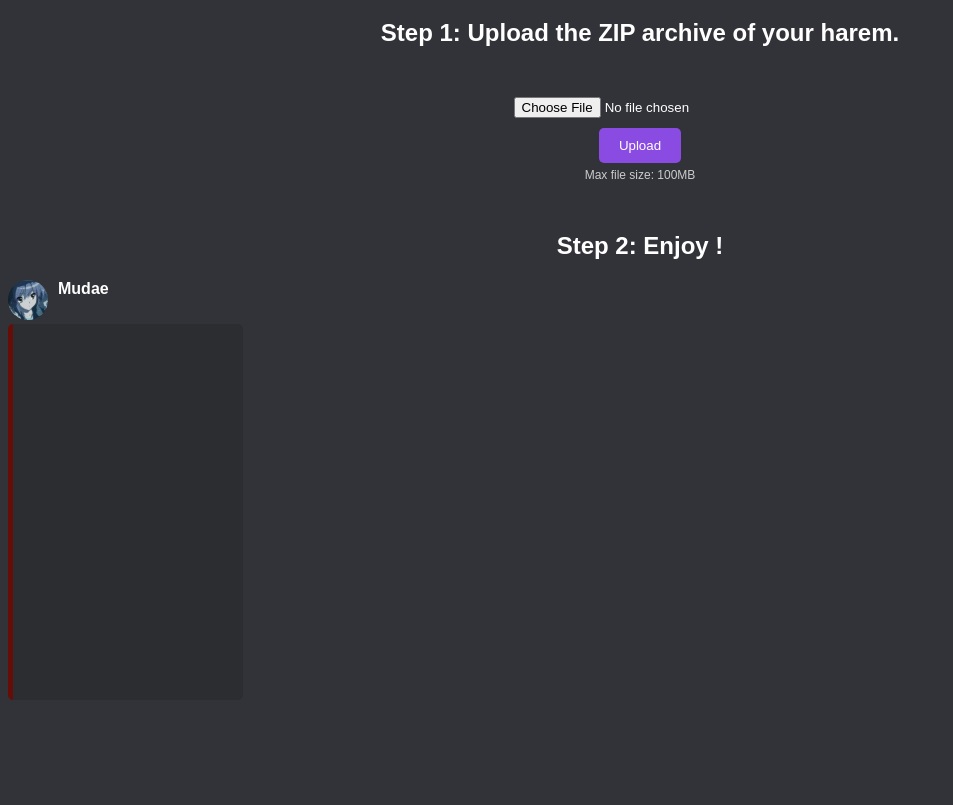
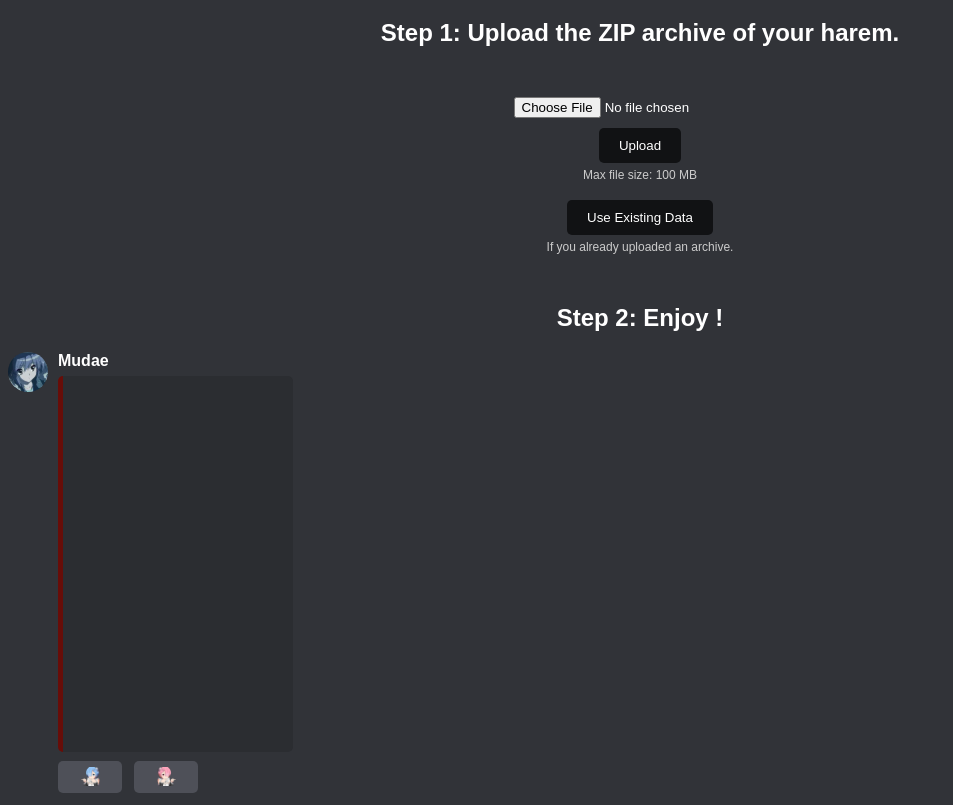
Before and after one commit to Kejneafout/mudae-harem-viewer, a website: page public/index.html in a window 1280 px wide. Shown: the part 61-866 px from the top of the page, without its empty margins (0-953 px from the left). Before the commit the page ends 800 px from the top, so only its background shows below. Drawn offline with Linux system fonts and the light colour scheme.

Commit message:
still WIP + 2 new assets

```diff
--- a/public/index.html
+++ b/public/index.html
@@ -2,6 +2,8 @@
 <html>
 
   <head>
+    <meta charset="UTF-8">
+    <meta name="viewport" content="width=device-width, initial-scale=1.0">
     <title>Mudae Embed Simulator</title>
     <link rel="stylesheet" href="styles.css">
   </head>
@@ -15,14 +17,17 @@
 	<input type="file" id="fileInput" name="file" accept=".zip" required>
 	<br>
 	<input type="submit" value="Upload">
-	<div class="filesize">Max file size: 100MB</div>
+	<div class="message">Max file size: 100 MB</div>
+	<br>
+	<button type="button" id="useExistingData">Use Existing Data</button>
+	<div class="message">If you already uploaded an archive.</div>
       </form>
     </div>
 
     <h2>Step 2: Enjoy !</h2>
 
     <div id="botDetails">
-      <img id="mudaeImage" src="assets/mudae.webp?size=80" width="40" height="40">
+      <img id="mudaeImage" src="assets/mudae.webp" width="40" height="40">
       <b id="mudaeName">Mudae</b>
     </div>
 
@@ -30,6 +35,15 @@
       <!-- -->
     </div>
 
+    <div id="buttonsDiv">
+      <button class="embedButtons" id="embedPrev">
+	<img class="buttonsImages" id="prevImage" src="assets/prev.webp" width="19" height="19">
+      </button>
+      <button class="embedButtons" id="embedNext">
+	<img class="buttonsImages" id="nextImage" src="assets/next.webp" width="19" height="19">
+      </button>
+    </div>
+
     <script src="scripts.js"></script>
   </body>
 
--- a/public/scripts.js
+++ b/public/scripts.js
@@ -40,4 +40,17 @@ document.addEventListener('DOMContentLoaded', function() {
 		// Handle errors
 	    });
     });
+    document.getElementById('useExistingData').addEventListener('click', async () => {
+	try {
+	    const response = await fetch('/uploads/data.json');
+	    if (!response.ok) {
+		throw new Error('Failed to fetch data');
+	    }
+	    const jsonData = await response.json();
+	    // Do something with jsonData
+	    console.log(jsonData);
+	} catch (error) {
+	    console.error('Error fetching data:', error);
+	}
+    });
 });
--- a/public/styles.css
+++ b/public/styles.css
@@ -24,8 +24,8 @@ input[type="file"] {
     margin-bottom: 10px;
 }
 
-input[type="submit"] {
-    background-color: #8a4be2;
+input[type="submit"], #useExistingData {
+    background-color: #111214;
     color: white;
     padding: 10px 20px;
     border: none;
@@ -33,11 +33,11 @@ input[type="submit"] {
     cursor: pointer;
 }
 
-input[type="submit"]:hover {
-    background-color: #9932cc;
+input[type="submit"]:hover, #useExistingData:hover {
+    background-color: #4752c4;
 }
 
-.filesize {
+.message {
     font-size: 12px;
     color: #ccc;
     margin-top: 5px;
@@ -60,4 +60,29 @@ input[type="submit"]:hover {
     color: white;
     border-left: 5px solid #670d08;
     border-radius: 5px;
+    margin-top: -20px;
+    margin-left: 50px;
 }
+
+#buttonsDiv {
+    margin-top: 5px;
+    margin-left: 50px;
+}
+
+.embedButtons {
+    background-color: #4e5058;
+    width: 64px;
+    height: 32px;
+    padding: 2px 16px;
+    margin: 4px 8px 4px 0;
+    border: 0px;
+    border-radius: 5px;
+}
+
+.embedButtons:hover {
+    background-color: #6d6f78;
+}
+
+.buttonsImages {
+    vertical-align: middle;
+}
```
Also changed, not shown: public/assets/bot.webp (added), public/assets/discord.webp (added).
